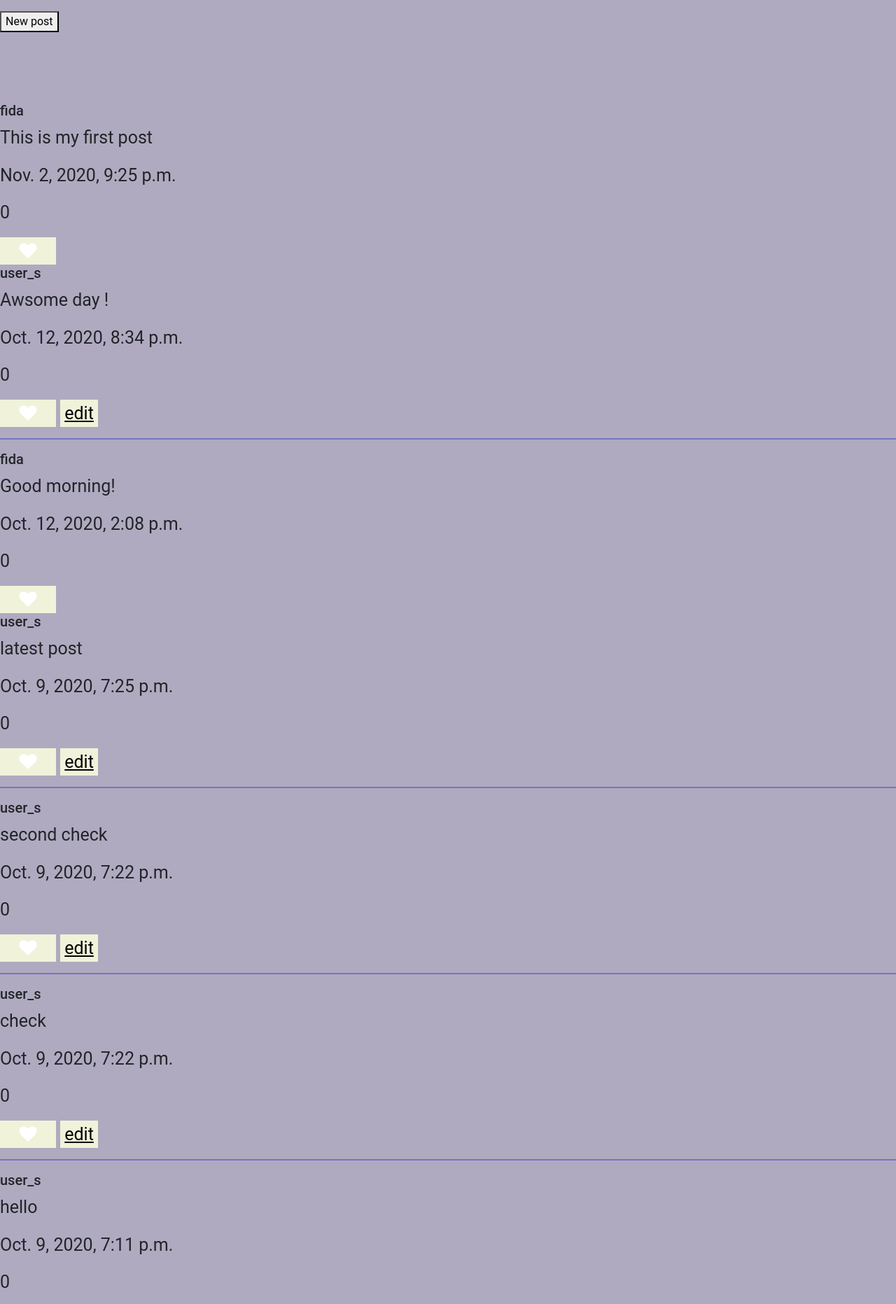
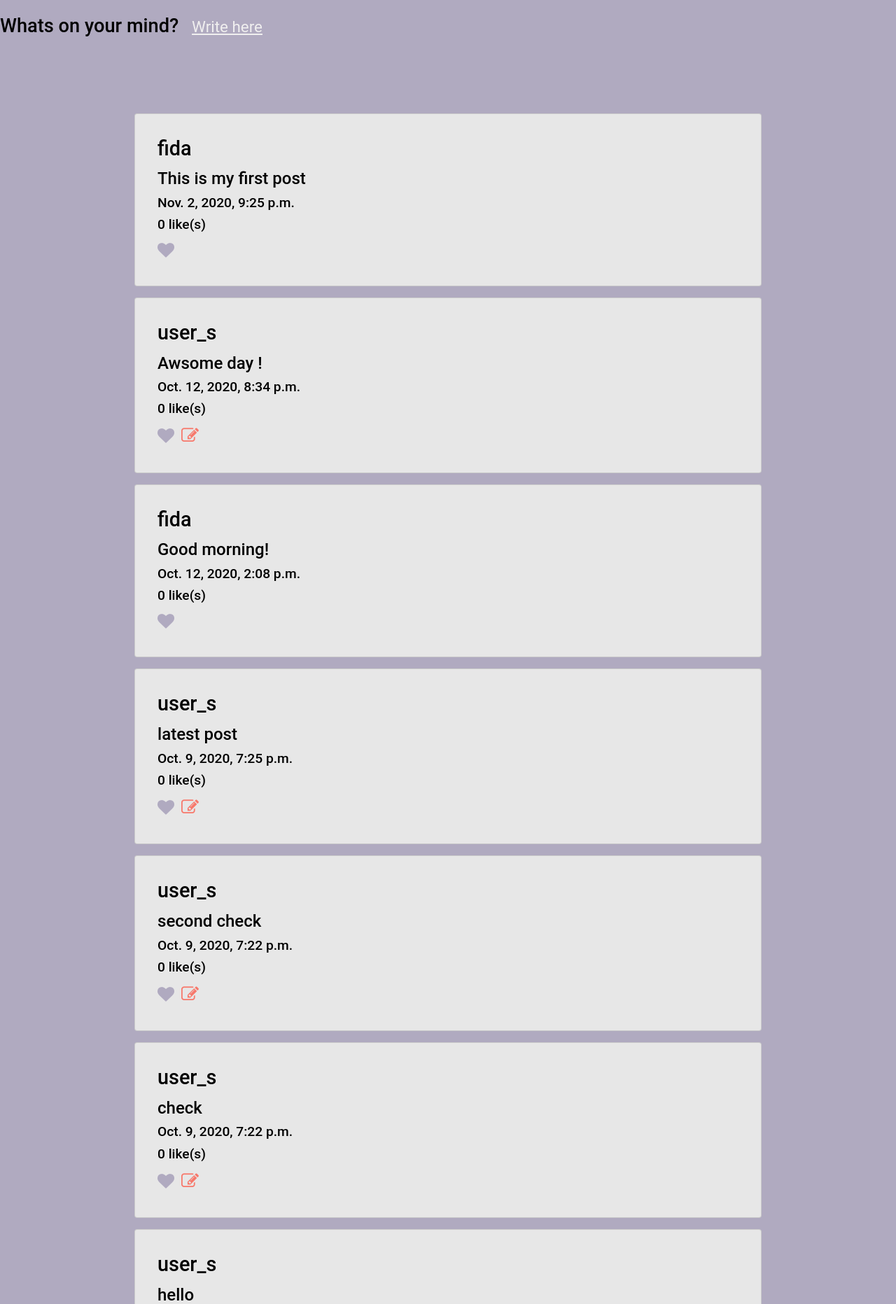
Before and after one commit to saarikabhasi/cs50W-network, a Django app: page /network/ in a window 1280 px wide. Shown: the part 88-1951 px from the top of the page at 70% size. Run offline with Django 3.2, Linux system fonts and the light colour scheme; a user stored in the database is signed in; data comes from the database, SQL or seed files in the repository; data that the repository does not hold is empty; some libraries are stand-ins or nearby versions.

Commit message:
styles:index-card,edit and like

```diff
--- a/network/static/index.js
+++ b/network/static/index.js
@@ -20,16 +20,16 @@ function updatelike(ele){
         if (result["type"] === "add"){
 
             //red if post is liked by user
-            element.style.color = "red";
+            element.style.color = "#f7786b";
 
         }
         if (result["type"] === "remove"){
              //white if post not liked by other user
-            element.style.color = "rgb(168, 168, 168)"
+            element.style.color = "#f0efef"
 
         }
 
-        document.querySelector(id).innerHTML=result["num_of_likes"]
+        document.querySelector(id).innerHTML=result["num_of_likes"] +" like(s)"
 
     })
 
@@ -109,7 +109,7 @@ function save_post(postId,post_username){
     parent.querySelectorAll(`#textarea_${postId}`)[0].style.display = "none"
 
     post_div = createElement('div',null,id,null);
-
+    span =createElement('span',null,null,null);
 
     fetch(`savepost/${postId}/${content}`)
 
@@ -125,14 +125,14 @@ function save_post(postId,post_username){
 
                     for (i in changed_post){
                         // create dom elements to display new content
-                        let user_id = createElement('h5',null,"post_userid",String(`${post_username}`));
+                        let user_id = createElement('h2',"card-title","post_userid",String(`${post_username}`));
 
-                        let contents = createElement('p',null,"post_content",String(changed_post[i]["contents"]));
-                        let date_and_time = createElement('p',null,"post_dateandtime",String(new Date(changed_post[i]["date_and_time"])));
-                        let num_of_likes = createElement('p',null,`num_likes_${postId}`,String(changed_post[i]["num_of_likes"]));
+                        let contents = createElement('h3',null,"post_content",String(changed_post[i]["contents"]));
+                        let date_and_time = createElement('h4',null,"post_dateandtime",String(new Date(changed_post[i]["date_and_time"])));
+                        let num_of_likes = createElement('h4',null,`num_likes_${postId}`,`${String(changed_post[i]["num_of_likes"])} like(s)`);
 
-                        appendChild(parent = post_div,user_id,contents,date_and_time,num_of_likes,likebutton[0],editbutton[0]);
-
+                        appendChild(parent = span,user_id,contents,date_and_time,num_of_likes,likebutton[0],editbutton[0]);
+                        appendChild(parent = post_div,span)
                     }
 
             })
--- a/network/static/network/styles.css
+++ b/network/static/network/styles.css
@@ -113,13 +113,32 @@ div#signIn{
 #newpost-button{
 
 
-    color: white;
+    color: black;
     border:black;
     position: relative;;
     /* float: left; */
     margin-top: 10px;
     margin-bottom: 20px;
     margin-left: 0%;
+    /* border-bottom:1px solid black; */
+
+}
+
+#newpost-button h1{
+    font-size: 1.7rem;
+}
+#newpost-button button.btn-primary{
+    font-size: 1.4rem;
+    color:#f0efef;
+    background-color: transparent;
+    text-decoration: underline;
+    border: none;
+
+}
+#newpost-button button.btn-primary:hover{
+    color: rgb(255, 255, 255);
+    background-color: rgb(8, 154, 202);
+    text-decoration: none;
 }
 
 #showposts {
@@ -131,48 +150,64 @@ div#signIn{
 
 
 }
-.posts{
-    box-sizing: border-box;
-    border: 1px;
-    font-size: 25px;
+#showposts .card{
+    width: 70%;
+    padding:2rem;
+    margin-bottom: 1rem;
+    margin-left: 1rem;
+    background-color: rgb(231, 231, 231);
+    margin-left: 15%;
+    clear: both;
+}
+.fa-edit:hover{
+    color: #77a8a8 !important;
+}
+h2#post_userid{
+    color:black;
+    font-size: 1.8rem;
+
+}
+h3#post_content{
+    color:black;
+    font-size: 1.5rem;
+}
+h4#post_dateandtime{
+    color:black;
+    font-size: 1.2rem;
+}
+h4.like{
+    color:black;
+    font-size: 1.2rem;
 }
 .hr_divide_heading{
-    border: 1px solid rgb(118, 117, 194);;
+    border: 1px dotted #c2d4dd;
     /* border-radius: 100px; */
-    width: 100%;
+    /* width: 100%; */
 }
-#post{
-    text-align: left;
-    background-color: rgb(190, 190, 190);
-    display: grid;
-    padding: 40px 20px 20px 0px;
-    position:relative;
-    left:20px;
-    width: 70%;
-}
+
 
 #myposts{
     /* display: none; */
 }
-.fa-heart{
-    color:rgb(168, 168, 168);
-    border-color:black;
-}
-.fa-heart:hover{
-    color:red !important;
-}
+
 
 button#like{
     border: none;
-    background-color: rgb(240, 243, 217);;
+    background-color: transparent;
+    font-size: 1.5rem;
+    padding: 0px;
+
+
 }
 button#edit{
+    color:#f0efef;
     border:none;
     font-size: 25px;
-    background-color: rgb(240, 243, 217);
+    background-color:transparent;
     text-decoration: underline;
 }
 button#edit:hover{
     color: black;
     font-weight: bold;
+    text-decoration: none;
 }
--- a/network/templates/network/index.html
+++ b/network/templates/network/index.html
@@ -9,66 +9,22 @@
 <script type ="text/javascript" src="{% static 'util.js' %}"></script>
 
     <!-- <h1 id="page-heading"> All posts</h1> -->
+    <div class = "container-allpost"  >
+        <form action="{% url 'network:newpost' %}" method ="POST">
+            {% csrf_token %}
+        <div id ="newpost-button">
 
-    <form action="{% url 'network:newpost' %}" method ="POST">
-        {% csrf_token %}
-       <div id ="newpost-button"><button type = "submit" name ="newpost" id ="newpost">New post</button></div>
-    </form>
-
-
-    <div id ="showposts">
-        {% for post in allposts %}
-
-
-            <div id = eachpost_{{post.id}} class="posts">
-
-                <h5 id ="post_userid">{{post.user_id}}</h5>
-                <p id ="post_content">{{post.contents}}</p>
-                <p d ="post_dateandtime">{{post.date_and_time}}</p>
-                <p id ='num_likes_{{post.id}}'>{{post.num_of_likes}}</p>
-
-
-                {% if post.num_of_likes > 0 and post_liked_ids|length  and post.id in post_liked_ids %}
-
-                    <button id ="like" style = "width: 80px;" value ="{{post.id}}" ><i class="fa fa-heart" style = "color:red"></i></button>
-
-                {% else %}
-                    <button id ="like" style = "width: 80px;" value ="{{post.id}}" ><i class="fa fa-heart" style = "color:white"></i></button>
-
-                {% endif %}
-                {% with post_username=post.user_id %}
-
-
-                {% ifequal post_username|lower user.username|lower %}
-
-                <!-- <div id ="editpost_{{post.id}}"> -->
-
-                <button id = "edit" name ="edit"type="submit" value= {{post.id}} onclick = "edit_post('{{ post.id }}','{{ post_username }}')">edit</button>
-
-                <!-- </div> -->
-                <div id = "editpost">
-
-                </div>
-                <hr class="hr_divide_heading">
-                {%endifequal%}
-                {%endwith%}
-
-            </div>
-            {% empty %}
-
-            <h5>No posts</h5>
-
-        {% endfor %}
-    </div>
-
-
-
-    {% if allposts.has_other_pages %}
-        <ul class="pagination">
+            <h1>Whats on your mind?
+            <span> <button type = "submit" name ="newpost" id ="newpost" class ="btn btn-primary">Write here</button></span>
+        </h1>
+        </div>
+        </form>
+        {% if allposts.has_other_pages %}
+        <ul class="pagination justify-content-center">
             {% if allposts.has_previous %}
-            <li class="page-item"><a class="page-link" href="?page={{ allposts.previous_page_number }}">&laquo;</a></li>
+            <li class="page-item"><a class="page-link" href="?page={{ allposts.previous_page_number }}">Previous</a></li>
             {% else %}
-            <li class="disabled"><span class="page-link">&laquo;</span></li>
+            <li class="page-item disabled"><span class="page-link">Previous</span></li>
             {% endif %}
             {% for i in allposts.paginator.page_range %}
                 {% if allposts.number == i %}
@@ -78,13 +34,77 @@
                 {% endif %}
             {% endfor %}
             {% if allposts.has_next %}
-            <li class="page-item"><a class="page-link" href="?page={{ allposts.next_page_number }}">&raquo;</a></li>
+            <li class="page-item"><a class="page-link" href="?page={{ allposts.next_page_number }}">Next</a></li>
             {% else %}
-            <li class="disabled page-item"><span class="page-link">&raquo;</span></li>
+            <li class="disabled page-item"><span class="page-link">Next</span></li>
             {% endif %}
         </ul>
     {% endif %}
+        <section>
+            <article id ="showposts">
 
+                {% for post in allposts %}
+
+                    <div class = "card" id = eachpost_{{post.id}} >
+                        <span>
+                            <h2 id ="post_userid" class="card-title">{{post.user_id}}</h2>
+                            <h3 id ="post_content">{{post.contents}}</h3>
+                            <h4 id ="post_dateandtime">{{post.date_and_time}}</h4>
+                            <h4 id ='num_likes_{{post.id}}' class='like'>{{post.num_of_likes}} like(s)</h4>
+
+
+                            {% if post.num_of_likes > 0 and post_liked_ids|length  and post.id in post_liked_ids %}
+                                <button id ="like"  value ="{{post.id}}" ><i class="fa fa-heart" style = "color:#f7786b"></i></button>
+                            {% else %}
+                                <button id ="like" value ="{{post.id}}" ><i class="fa fa-heart" style = "color:#b0aac0"></i></button>
+                            {% endif %}
+
+
+                            {% with post_username=post.user_id %}
+                            {% ifequal post_username|lower user.username|lower %}
+
+                                <button id = "edit" name ="edit"type="submit" value= {{post.id}} onclick = "edit_post('{{ post.id }}','{{ post_username }}')"><i class="fa fa-edit" style = "color:#f7786b"></i></button>
+                                <!-- <div id = "editpost"></div> -->
+
+                            {%endifequal%}
+                            {%endwith%}
+                            <!-- <hr class="hr_divide_heading">   -->
+                        </span>
+                    </div>
+                {% empty %}
+
+                <h5>No posts</h5>
+
+                {% endfor %}
+
+            </article>
+        </section>
+
+
+
+
+        {% if allposts.has_other_pages %}
+        <ul class="pagination justify-content-center">
+            {% if allposts.has_previous %}
+            <li class="page-item"><a class="page-link" href="?page={{ allposts.previous_page_number }}">Previous</a></li>
+            {% else %}
+            <li class="page-item disabled"><span class="page-link">Previous</span></li>
+            {% endif %}
+            {% for i in allposts.paginator.page_range %}
+                {% if allposts.number == i %}
+                    <li class="active page-item"><span class="page-link">{{ i }} <span class="sr-only">(current)</span></span></li>
+                {% else %}
+                    <li class="page-item"><a class="page-link" href="?page={{ i }}">{{ i }}</a></li>
+                {% endif %}
+            {% endfor %}
+            {% if allposts.has_next %}
+            <li class="page-item"><a class="page-link" href="?page={{ allposts.next_page_number }}">Next</a></li>
+            {% else %}
+            <li class="disabled page-item"><span class="page-link">Next</span></li>
+            {% endif %}
+        </ul>
+    {% endif %}
+    </div>
     <script type ="text/javascript" src="{% static 'index.js' %}"></script>
 
 
```
